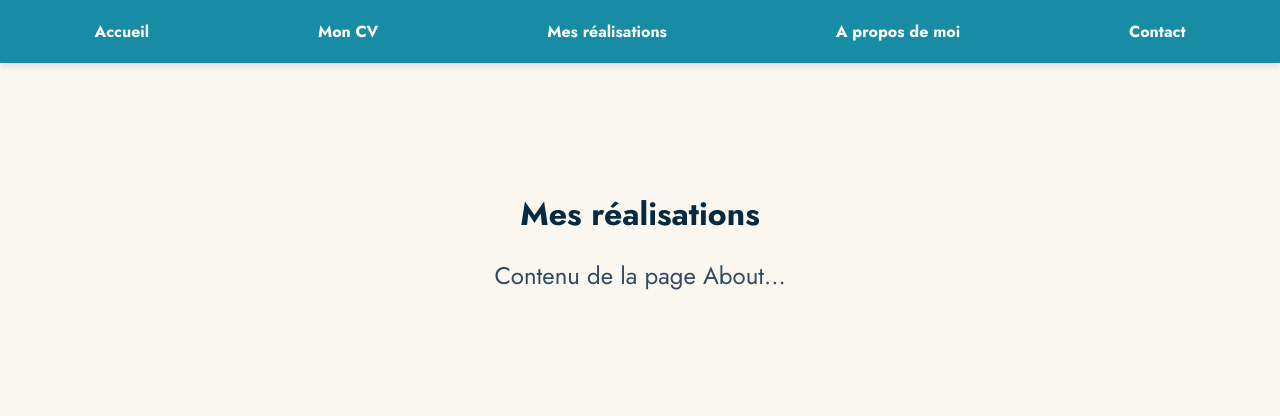
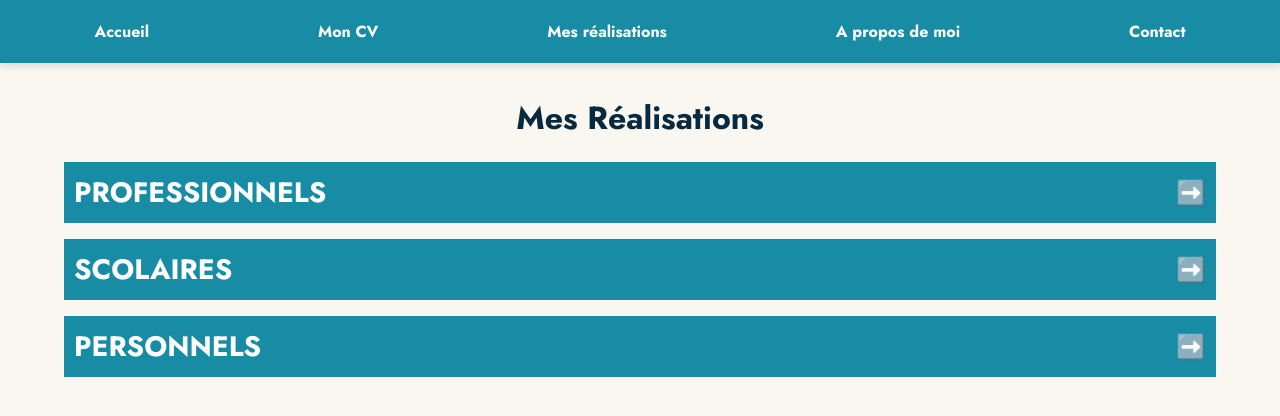
Before and after one commit to Bush1deau/newPortfolioJulian, a React (Create React App) app: page /realisations in a window 1280 px wide. Shown: the top 416 px of the page. Built offline with nearby package versions, Linux system fonts and the light colour scheme.

Commit message:
begin realisation page

```diff
--- a/package.json
+++ b/package.json
@@ -3,6 +3,7 @@
   "version": "0.1.0",
   "private": true,
   "dependencies": {
+    "@react-spring/web": "^9.7.5",
     "cra-template": "1.2.0",
     "react": "^19.0.0",
     "react-dom": "^19.0.0",
@@ -10,6 +11,7 @@
     "react-router-dom": "^7.0.2",
     "react-scripts": "5.0.1",
     "react-slick": "^0.30.2",
+    "react-use-measure": "^2.1.1",
     "slick-carousel": "^1.8.1",
     "web-vitals": "^4.2.4"
   },
--- a/src/Realisations.js
+++ b/src/Realisations.js
@@ -1,17 +1,169 @@
-import React from 'react';
+import React, { useState } from "react";
+import useMeasure from "react-use-measure";
+import { useSpring, animated } from "@react-spring/web";
+import Slider from "react-slick";
+import "slick-carousel/slick/slick.css";
+import "slick-carousel/slick/slick-theme.css";
+import "./index.css";
+
+const projects = {
+  Professionnels: [
+    {
+      title: "Automatisation des processus",
+      description: "Développement de solutions RPA pour améliorer l'efficacité.",
+      image: "path/to/rpa-project.jpg",
+      tags: ["UIPath", "Python", "RPA"],
+      github: "https://github.com/user/rpa-project",
+    },
+    {
+      title: "Maintenance de machines virtuelles",
+      description: "Optimisation et gestion des VM en environnement professionnel.",
+      image: "path/to/vm-maintenance.jpg",
+      tags: ["C#", "PowerShell"],
+      github: null,
+    },
+  ],
+  Scolaires: [
+    {
+      title: "Gestion scolaire",
+      description: "Création d'un site web en PHP et MySQL pour gérer les inscriptions.",
+      image: "path/to/school-project.jpg",
+      tags: ["PHP", "MySQL", "HTML"],
+      github: "https://github.com/user/school-project",
+    },
+    {
+      title: "Jeu éducatif",
+      description: "Conception d'un jeu en Python pour apprendre les mathématiques.",
+      image: "path/to/game-project.jpg",
+      tags: ["Python", "Pygame"],
+      github: null,
+    },
+  ],
+  Personnels: [
+    {
+      title: "Portfolio personnel",
+      description: "Création de mon portfolio en ReactJS avec animations avancées.",
+      image: "path/to/portfolio.jpg",
+      tags: ["React", "JavaScript", "CSS"],
+      github: "https://github.com/user/portfolio",
+    },
+    {
+      title: "Blog tech",
+      description: "Développement d'un blog pour partager des articles techniques.",
+      image: "path/to/blog.jpg",
+      tags: ["WordPress", "PHP"],
+      github: null,
+    },
+  ],
+};
+
+const Accordion = ({ title, children }) => {
+  const [isOpen, setIsOpen] = useState(false);
+  const [ref, bounds] = useMeasure();
+
+  const animation = useSpring({
+    height: isOpen ? bounds.height : 0,
+    opacity: isOpen ? 1 : 0,
+    config: { tension: 170, friction: 26 },
+  });
+
+  return (
+    <div className="accordion">
+      <div
+        className="accordion-header"
+        onClick={() => setIsOpen(!isOpen)}
+        style={{
+          display: "flex",
+          justifyContent: "space-between",
+          alignItems: "center",
+          backgroundColor: "#178ca4",
+          color: "white",
+          padding: "10px",
+          cursor: "pointer",
+        }}
+      >
+        <h3 style={{ margin: 0 }}>{title}</h3>
+        <span
+          style={{
+            fontSize: "1.5rem",
+            transition: "transform 0.3s",
+            transform: isOpen ? "rotate(90deg)" : "rotate(0deg)",
+          }}
+        >
+          {isOpen ? "➡️" : "➡️"}
+        </span>
+      </div>
+      <animated.div style={{ ...animation, overflow: "hidden" }}>
+        <div ref={ref} className="accordion-content">
+          {children}
+        </div>
+      </animated.div>
+    </div>
+  );
+};
+
+const ProjectCard = ({ title, description, image, tags, github }) => {
+  return (
+    <div className="project-card">
+      <img src={image} alt={title} className="project-image" />
+      <h4>{title}</h4>
+      <p>{description}</p>
+      <div className="tags">
+        {tags.map((tag, index) => (
+          <span key={index} className="tag">
+            {tag}
+          </span>
+        ))}
+      </div>
+      <div className="github-link">
+        {github ? (
+          <a href={github} target="_blank" rel="noopener noreferrer">
+            <img
+              src="logo-github.png"
+              alt="GitHub Link"
+              className="github-icon"
+            />
+          </a>
+        ) : (
+          <img
+            src="path/to/github-icon-crossed.png"
+            alt="No GitHub Link"
+            className="github-icon crossed"
+          />
+        )}
+      </div>
+    </div>
+  );
+};
 
 const Realisations = () => {
+  const settings = {
+    dots: false,
+    infinite: true,
+    speed: 500,
+    slidesToShow: 3,
+    slidesToScroll: 1,
+    responsive: [
+      { breakpoint: 1024, settings: { slidesToShow: 2 } },
+      { breakpoint: 768, settings: { slidesToShow: 1 } },
+    ],
+  };
+
   return (
-    <div style={{ textAlign: 'center', marginTop: '10%' }}>
-              <h1 className="fade-in">Mes réalisations</h1>
-              <p style={{
-                fontSize: '1.5rem',
-                color: '#34495e', // Gris foncé
-                marginTop: '10px',
-              }}>
-                Contenu de la page About...
-              </p>
-      </div>
+    <div className="realisations">
+      <h1 style={{ textAlign: "center", marginTop: "2rem" }}>Mes Réalisations</h1>
+      {Object.entries(projects).map(([category, projectList], index) => (
+        <Accordion key={index} title={category}>
+          <Slider {...settings}>
+            {projectList.map((project, idx) => (
+              <div key={idx}>
+                <ProjectCard {...project} />
+              </div>
+            ))}
+          </Slider>
+        </Accordion>
+      ))}
+    </div>
   );
 };
 
--- a/src/index.css
+++ b/src/index.css
@@ -181,3 +181,80 @@ p {
   display: flex; /* Force le comportement en ligne */
   transition: transform 0.5s ease !important; /* Fluidité pour les transitions */
 }
+
+
+.realisations {
+  width: 90%;
+  margin: 0 auto;
+}
+
+.accordion {
+  margin-bottom: 1rem;
+}
+
+.accordion-header {
+  font-size: 1.5rem;
+  text-transform: uppercase;
+  transition: background-color 0.3s;
+}
+
+.accordion-header:hover {
+  background-color: #18b7be;
+}
+
+.accordion-content {
+  padding: 1rem;
+  background-color: #f9f9f9;
+  border: 1px solid #ccc;
+}
+
+.project-card {
+  text-align: center;
+  padding: 1rem;
+  box-shadow: 0 2px 8px rgba(0, 0, 0, 0.2);
+  border-radius: 8px;
+  background-color: white;
+  margin: 1rem;
+}
+
+.project-image {
+  width: 100%;
+  height: 200px;
+  object-fit: cover;
+  border-radius: 5px;
+  margin-bottom: 1rem;
+}
+
+.tags {
+  display: flex;
+  justify-content: center;
+  flex-wrap: wrap;
+}
+
+.tag {
+  background-color: #18b7be;
+  color: white;
+  padding: 0.3rem 0.8rem;
+  border-radius: 3px;
+  margin: 0.2rem;
+}
+
+.github-link {
+  margin-top: 1rem;
+  text-align: center;
+}
+
+.github-icon {
+  width: 30px;
+  height: 30px;
+  transition: transform 0.3s ease;
+}
+
+.github-icon:hover {
+  transform: scale(1.2);
+}
+
+.github-icon.crossed {
+  opacity: 0.5;
+  filter: grayscale(100%);
+}
```
Also changed, not shown: src/Accordion.js (added, +86 -0 lines), public/logo-github.png (added), 1 other file (tests, documents, lock files or other folders).
